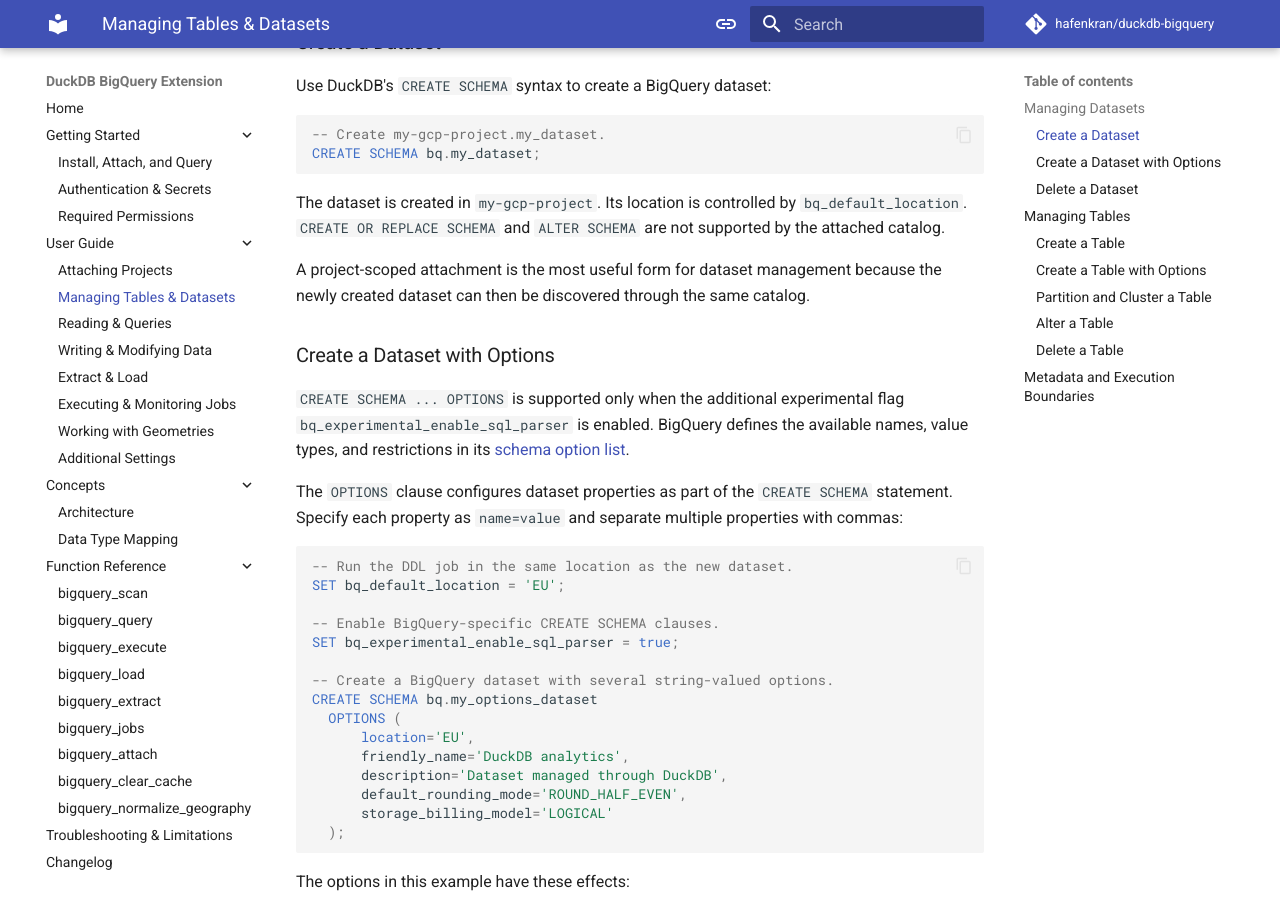
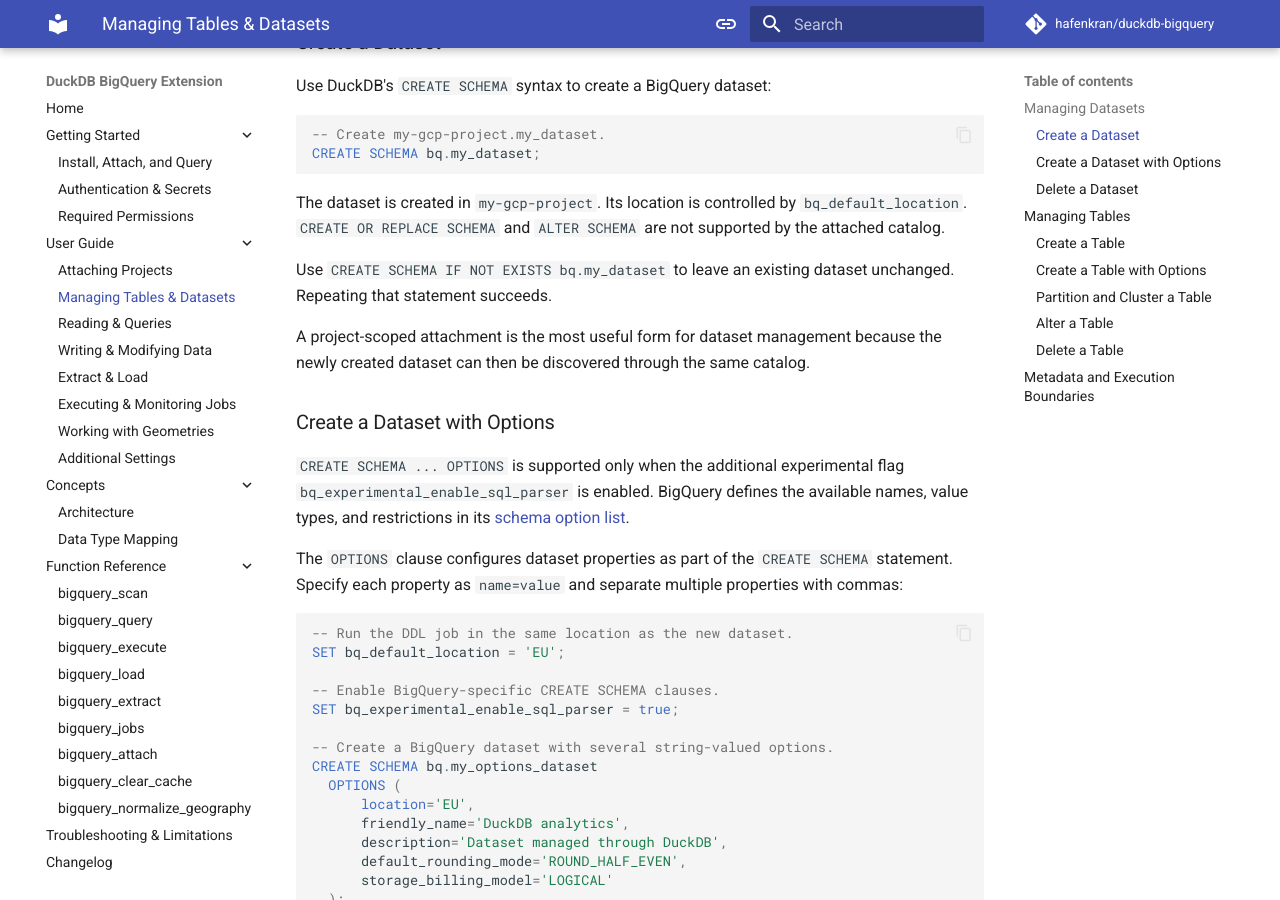
Before and after one commit to hafenkran/duckdb-bigquery, an MkDocs documentation site: the page built from docs/user-guide/managing-tables-and-schemas.md, in a window 1280 px wide and 900 px high, scrolled down 413 px. Built offline with MkDocs 1.6.1 and Material for MkDocs 9.7.7, drawn with Linux system fonts in a browser that asks for light colours; comment, search, counter and statistics services are not loaded.

Commit message:
fix: preserve IF NOT EXISTS when creating schemas

```diff
--- a/docs/user-guide/managing-tables-and-schemas.md
+++ b/docs/user-guide/managing-tables-and-schemas.md
@@ -23,6 +23,9 @@
 The dataset is created in `my-gcp-project`. Its location is controlled by
 `bq_default_location`. `CREATE OR REPLACE SCHEMA` and `ALTER SCHEMA` are not
 supported by the attached catalog.
+
+Use `CREATE SCHEMA IF NOT EXISTS bq.my_dataset` to leave an existing dataset
+unchanged. Repeating that statement succeeds.
 
 A project-scoped attachment is the most useful form for dataset management
 because the newly created dataset can then be discovered through the same
```
Also changed, not shown: CHANGELOG.md (+2 -0 lines), 2 other files.
